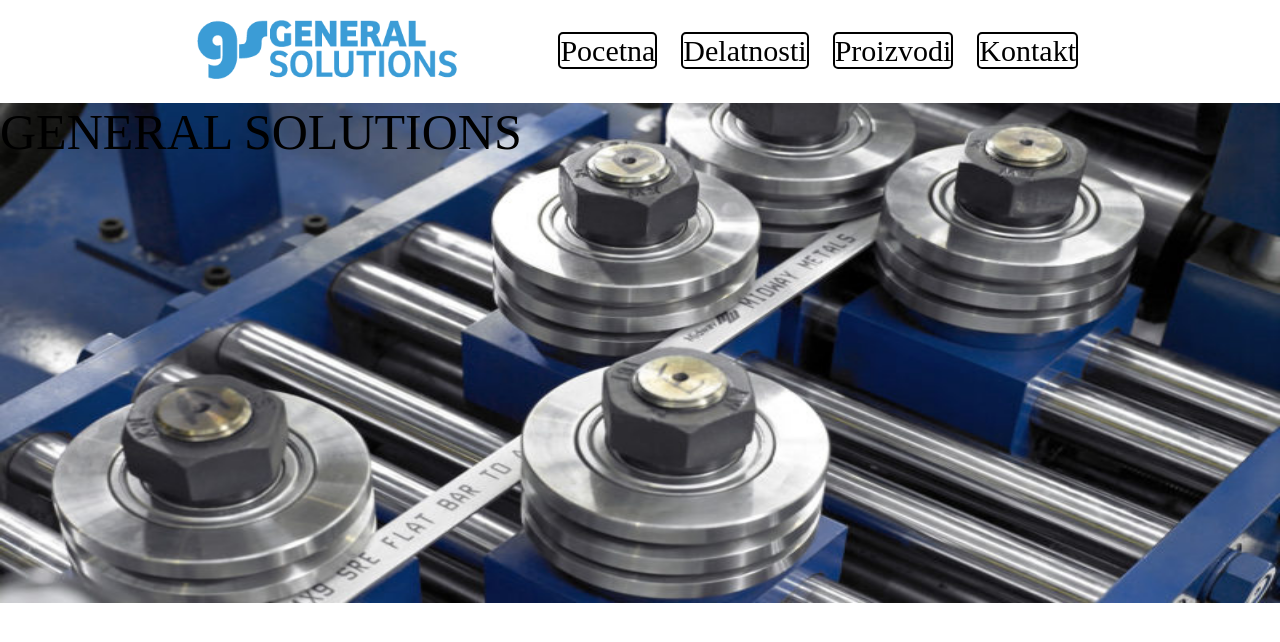
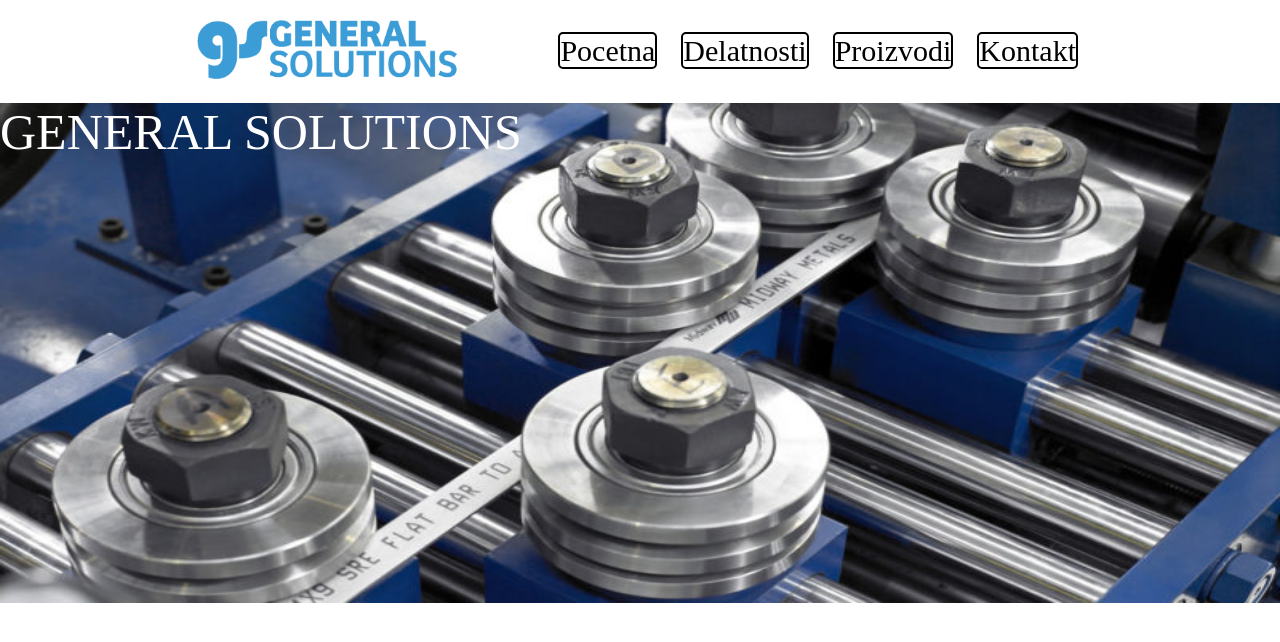
Before and after one commit to nijo99/EposDomaci, a plain HTML site: page index.html in a window 1280 px wide. Drawn offline with Linux system fonts and the light colour scheme.

Commit message:
Quick Update

```diff
--- a/styles.css
+++ b/styles.css
@@ -66,3 +66,7 @@ id1 {
     background-size: 100vw 500px;
 
 }
+
+.div2 p {
+    color:white;
+}
```
